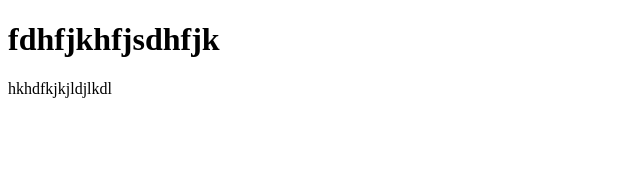
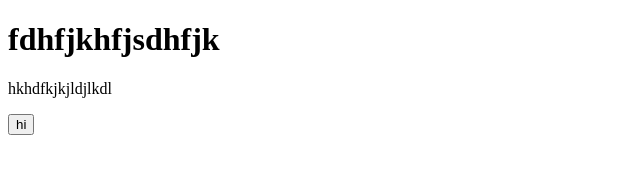
Before and after one commit to sepidehbg/git-course, a plain HTML site: page index.html in a window 1280 px wide. Shown: the full height of the page, 0-640 px from the left. Drawn offline with Linux system fonts and the light colour scheme.

Commit message:
all files changed

```diff
--- a/index.html
+++ b/index.html
@@ -9,5 +9,6 @@
 <body>
     <h1>fdhfjkhfjsdhfjk</h1>
     <p>hkhdfkjkjldjlkdl</p>
+    <button>hi</button>
 </body>
 </html>
--- a/index.js
+++ b/index.js
@@ -1,2 +1,3 @@
 console.log("hello");
 alert("hi man..");
+console.log("hello git");
```
